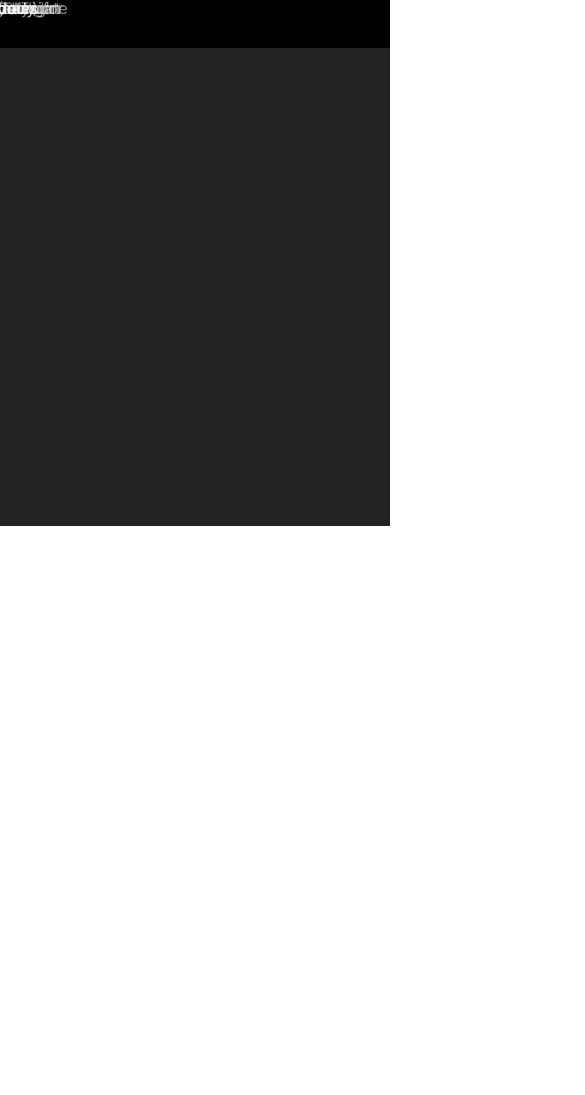
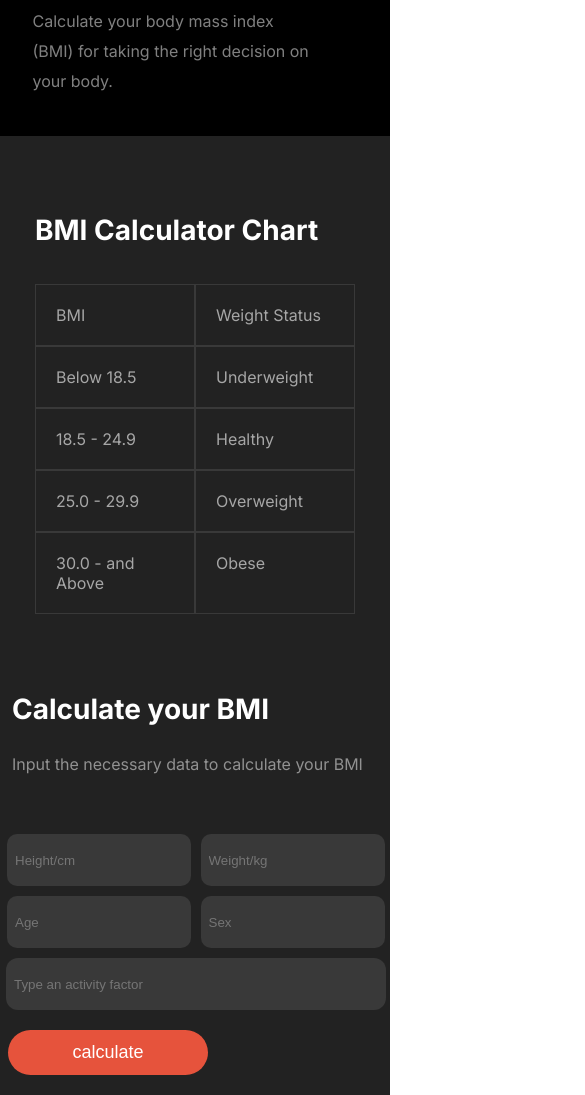
Before and after one commit to TamimReza-72/my-second-website-repo, a plain HTML site: page index.html in a window 390 px wide. Shown: the part 4023-5118 px from the top of the page, 585 px wide, since content can reach past the window. Before the commit the page ends 4549 px from the top, so only its background shows below. Drawn offline with Linux system fonts and the light colour scheme; a web font is replaced by a local one.

Commit message:
added bmi calculator

```diff
--- a/index.html
+++ b/index.html
@@ -141,8 +141,8 @@
             </div>
            </div>
 
-           <section class=" bg-color-3">
-            <div class="chart">
+           <section class="  bg-color-3">
+            <div class="chart  measurement-area">
                        <section class="bmi-status">
                         <div class="calculator white-text">
                             <h4 class="chart-heading">BMI Calculator Chart</h4>
@@ -163,26 +163,27 @@
 
 
                 <div class="calculation-area">
-                        <div>
+                    <div class="chart-text">
                         <h3 class="chart-heading white-text">
                             Calculate your BMI
                         </h3>
                         <p class="gray-text">Input the necessary data to calculate your BMI</p>
                     </div>
+                        <div class="calculation">
+                            <div>  <input class="input-1" placeholder="Height/cm"  type="number">
+                                <input class="input-1" placeholder="Weight/kg" type="number"></div>
+                       <div><input class="input-1"  placeholder="Age" type="number">
+                        <input class="input-1"  placeholder="Sex" type="text" >
 
-                        <div class="calculation">
-                            <input class="input-1" placeholder="Height/cm" type="number">
-                            <input class="input-1" placeholder="Weight/kg" type="number">
-                            <input class="input-1"  placeholder="Age" type="number">
-                            <input class="input-1" placeholder="Sex" type="text">
                     </div>
-                      <input class="input-2"  placeholder="Select an activity factor" type="text">
-                    </div>
+
+                  <input class="input-2"  placeholder="Type an activity factor" type="text">
+                  <button class="calculate-btn runner-btn white-text">calculate</button>
                   </div>
 
 
+        </section>
 
-        </section>
         </section>
 
 
--- a/styles/fitness.css
+++ b/styles/fitness.css
@@ -111,7 +111,7 @@
     padding-right:px;
   }
 
-.navbar, .banner, .habits, .excercise, .running-man, .bmi-section, .calculator{
+.navbar, .banner, .habits, .excercise, .running-man, .bmi-section, .measurement-area {
     max-width:1440px;
 
     margin: 0 auto;
@@ -325,12 +325,14 @@ font-weight:700;
   padding: 20px;
 }
 .calculation{
-  display: grid;
-  grid-template-columns:repeat(2,1fr);
-  row-gap: 10px;
-  column-gap: 10px;
+  display:flex;
+  flex-direction: column;
+  gap:4px;
   margin-top:60px;
-
+}
+.calculation-area{
+position: relative;
+right: 100px;
 }
 .chart{
   display:flex;
@@ -338,7 +340,7 @@ font-weight:700;
 }
 .bmi-status{
  position: relative;
- left:400px;
+ /* left:400px; */
 }
 .input-1{
  width: 400px;
@@ -348,21 +350,35 @@ font-weight:700;
  border-radius: 10px;
  border: none;
  border-radius: 10px;
+ padding-left:8px;
 }
 
 
 .input-2{
-  width: 820px;
+  width: 816px;
   height: 50px;
   background-color:rgba(255, 255, 255, 0.1);
   border: none;
   border-radius: 12px;
-  margin-top: 10px;
+  padding-left:8px;
 }
-
 .calculation-area{
   margin-top: 50px;
 }
+.calculate-btn{
+  width:200px;
+}
+
+
+
+.placeholder{
+  padding-left:10px;
+}
+
+
+
+
+
 /* media query */
 @media screen and (max-width:576px)
 {
@@ -486,4 +502,61 @@ top:94px;
     padding:16px 80px;
     margin-left: 18px;
   }
+  .chart{
+    flex-direction: column;
+  }
+.bmi-status{
+  position: relative;
+  left:35px;
 }
+.bmi-text-1{
+
+position: relative;
+left:140px;
+font-size:1.5rem;
+}
+.bmi-heading{
+  position: relative;
+left:150px;
+font-size:2rem;
+line-height:30px;
+width:300px;
+}
+.bmi-text-2{
+  font-size:1rem;
+  width: 280px;
+  line-height: 30px;
+}
+.input-1{
+  width: 174px;
+  margin-left:5px;}
+
+
+.input-2{
+
+  width:370px;
+  margin-left:4px;
+}
+.calculation{
+  display:flex;
+  flex-direction:column;
+  gap:10px;
+
+}
+.chart-text{
+  padding-left: 10px;
+}
+.calculate-btn{
+  position: relative;
+  bottom:20px;
+  right:12px ;
+  padding:12px 20px;
+
+}
+.calculation-area{
+  position: relative;
+  left:2px;
+}
+
+
+}
```
Lines whose indentation alone changed are shown as unchanged.
